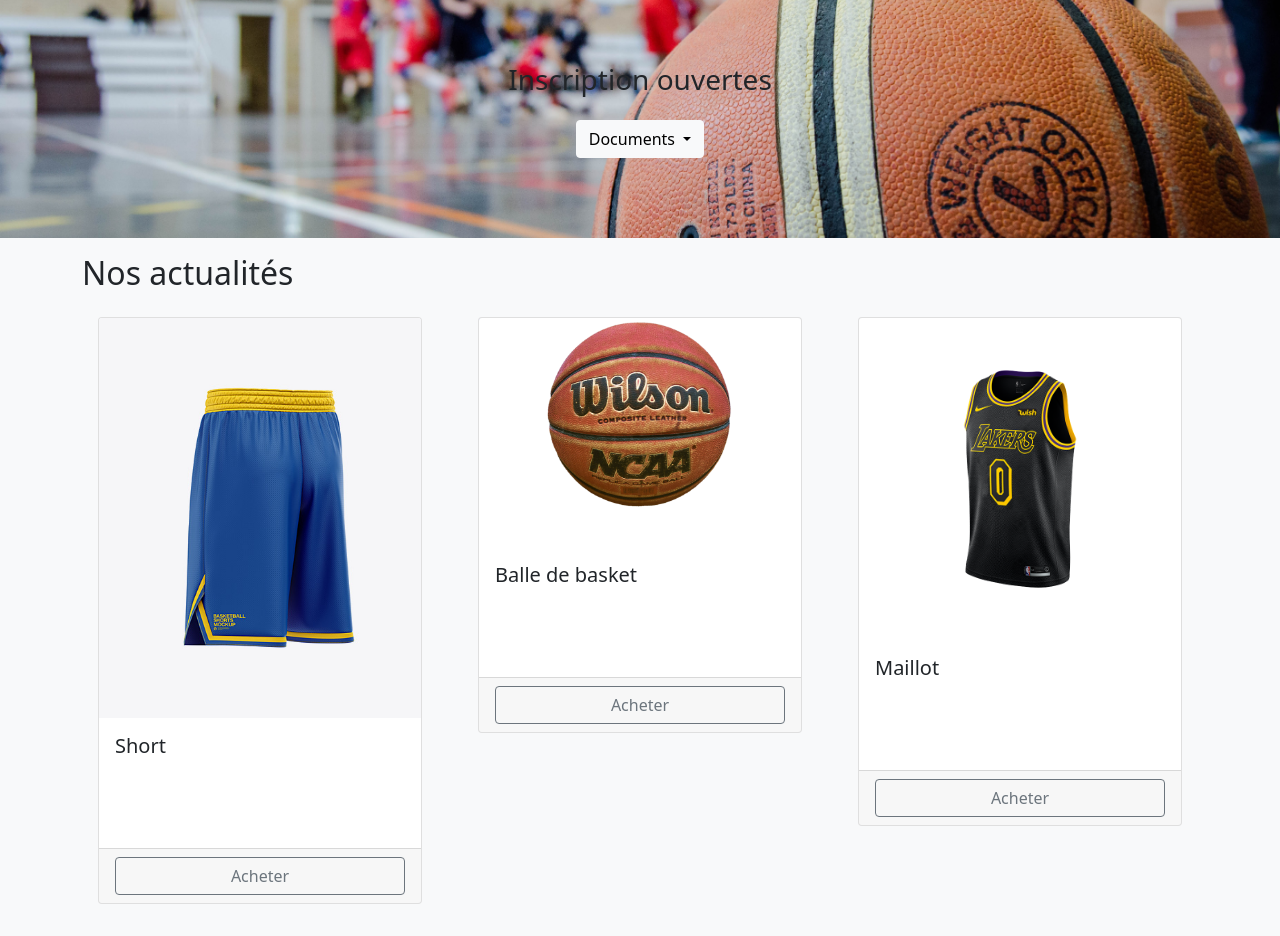
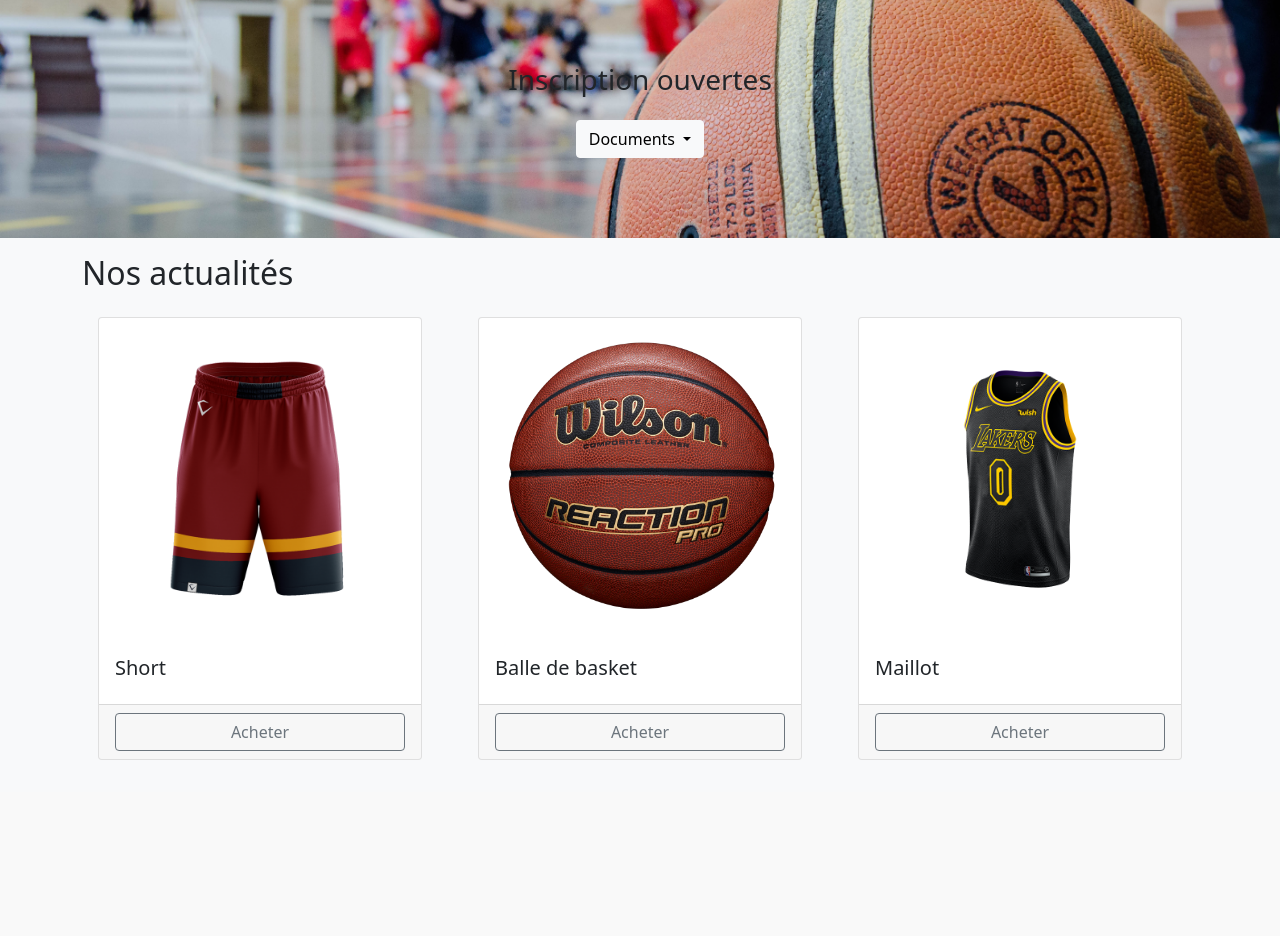
Before and after one commit to JCsophie/projet-bootstrap, a PHP site: page /projet.html in a window 1280 px wide. Shown: the part 301-1237 px from the top of the page. After the commit the page ends 1061 px from the top, so only its background shows below. Run offline with PHP 8.4, Linux system fonts and the light colour scheme.

Commit message:
ajout de photos et ajustument css

```diff
--- a/projet.css
+++ b/projet.css
@@ -18,3 +18,7 @@
   background-size: cover;
   background-position: center;
 }
+
+.produits {
+  min-height: 130px;
+}
--- a/projet.html
+++ b/projet.html
@@ -73,11 +73,12 @@
   <div class="container">
     <h2>Nos actualités</h2>
 
+    <div class="produits">
     <div class="row">
       <div class="col-lg-4 col-md-6">
         <div class="card m-3">
-          <img src="../photo-Basket/5b69e4e7cd2bf.jpeg" alt="Short" class="card-img-top" />
-          <div class="card-body" style="min-height: 130px">
+          <img src="../photo-Basket/DMND-Bball-Short-Wolf-Maroon-3D-TN.png" alt="Short" class="card-img-top" />
+          <div class="card-body" >
             <h5>Short</h5>
           </div>
           <div class="card-footer">
@@ -88,8 +89,8 @@
 
       <div class="col-lg-4 col-md-6">
         <div class="card m-3">
-          <img src="../photo-Basket/basketball-2724391_1920.png" alt="ball" class="card-img-top" />
-          <div class="card-body" style="min-height: 130px">
+          <img src="../photo-Basket/WTB10137XB07_0_REACTION_PRO_Official_Front.png.originalt.webp" alt="ball" class="card-img-top" />
+          <div class="card-body" >
             <h5>Balle de basket</h5>
           </div>
           <div class="card-footer">
@@ -101,7 +102,7 @@
       <div class="col-lg-4 col-md-6">
         <div class="card m-3">
           <img src="../photo-Basket/maillot-city-edition-los-angeles-lakers.jpeg" alt="Maillot" class="card-img-top" />
-          <div class="card-body" style="min-height: 130px">
+          <div class="card-body">
             <h5>Maillot</h5>
           </div>
           <div class="card-footer">
@@ -111,6 +112,8 @@
       </div>
     </div>
   </div>
+  </div>
+
 </section>
 
 
```
Also changed, not shown: photo-Basket/WTB10137XB07_0_REACTION_PRO_Official_Front.png.originalt.webp (added).
